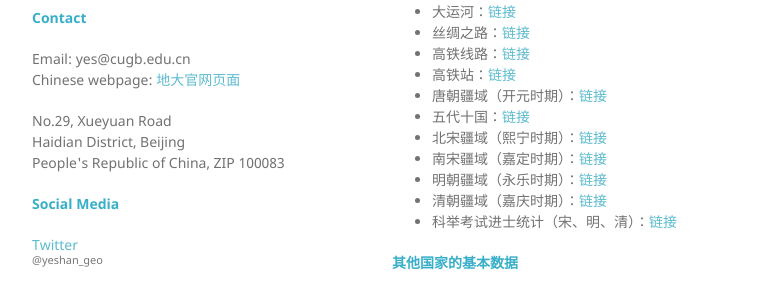
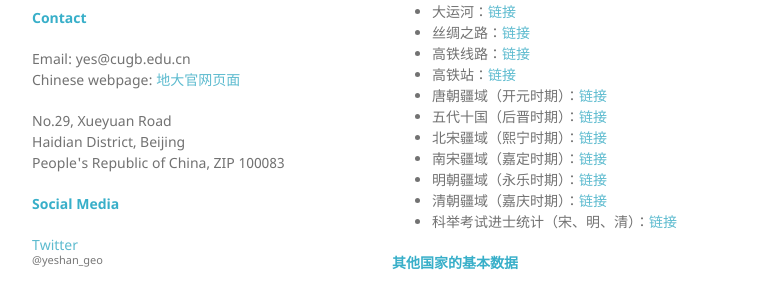
Before and after one commit to yeshan-geo/yeshan-geo.github.io, a Jekyll site: the page built from pages/datavis.md, in a window 1280 px wide and 1380 px high. Shown: the part 408-700 px from the top of the window, without its empty margins (178-935 px from the left). Built offline with Jekyll 4.4.1, drawn with Linux system fonts in a browser that asks for light colours; our own code applies the rules of GitHub Pages for plain Markdown files.

Commit message:
Update datavis.md

```diff
--- a/pages/datavis.md
+++ b/pages/datavis.md
@@ -16,7 +16,7 @@
 - 高铁线路：[链接](https://github.com/yeshancqcq/geographic_data/blob/main/china/HighSpeedRail.zip)
 - 高铁站：[链接](https://github.com/yeshancqcq/geographic_data/blob/main/china/HighSpeedRailStation.zip)
 - 唐朝疆域（开元时期）：[链接](https://github.com/yeshancqcq/geographic_data/blob/main/china/TangDynasty.zip)
-- 五代十国：[链接](https://github.com/yeshancqcq/geographic_data/blob/main/china/FiveDynasties.zip)
+- 五代十国（后晋时期）：[链接](https://github.com/yeshancqcq/geographic_data/blob/main/china/FiveDynasties.zip)
 - 北宋疆域（熙宁时期）：[链接](https://github.com/yeshancqcq/geographic_data/blob/main/china/SongDynasty.zip)
 - 南宋疆域（嘉定时期）：[链接](https://github.com/yeshancqcq/geographic_data/blob/main/china/SouthernSong.zip)
 - 明朝疆域（永乐时期）：[链接](https://github.com/yeshancqcq/geographic_data/blob/main/china/MingDynasty.zip)
```
